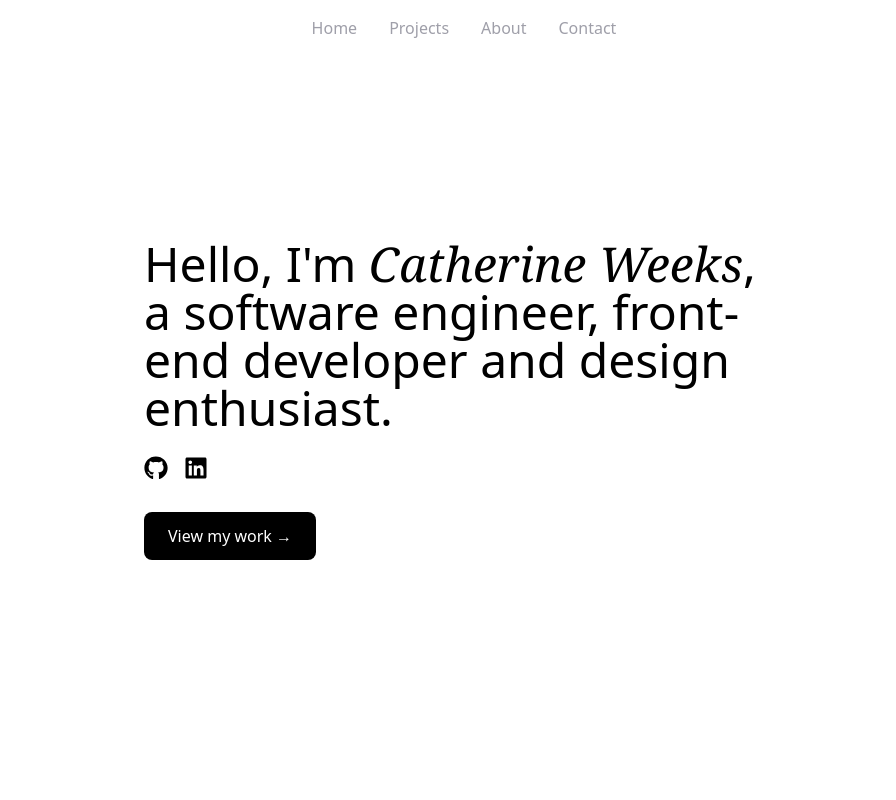
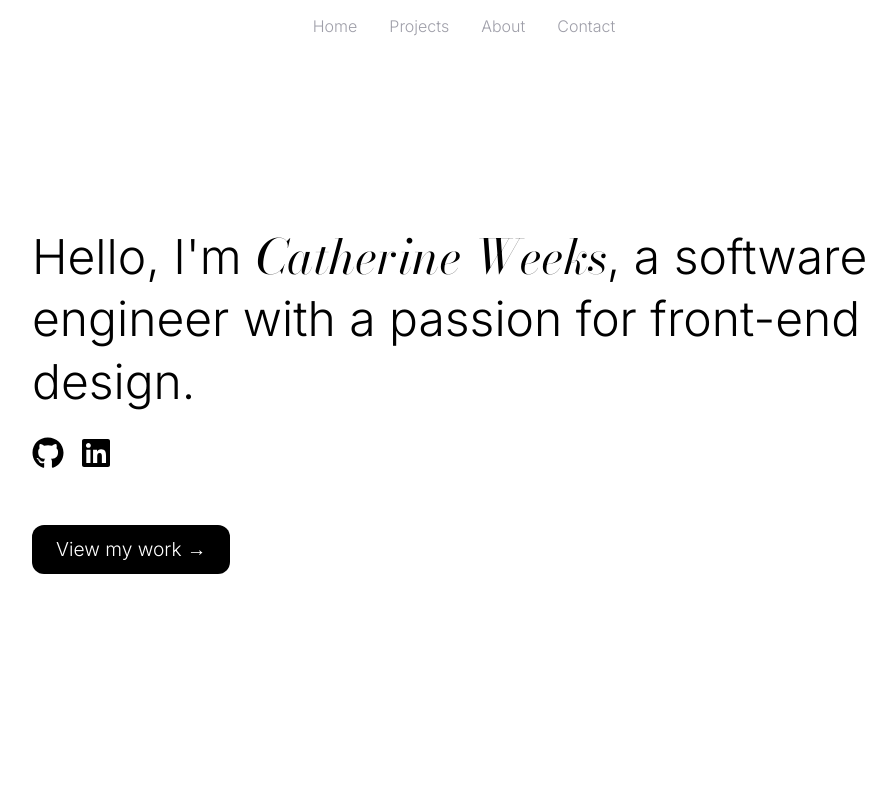
Before and after one commit to catherinetweeks/portfolio, a React (Vite) app: page / in a window 1280 px wide. Shown: the top 800 px of the page, without its empty margins (176-1072 px from the left). Built offline with nearby package versions, Linux system fonts and the light colour scheme.

Commit message:
hero section scales nicely with window size

```diff
--- a/src/App.tsx
+++ b/src/App.tsx
@@ -15,10 +15,10 @@ export default function App() {
   };
 
   return (
-    <div className="font-sans text-black bg-white">
+    <div className="font-inter text-black bg-white">
       {/* nav bar */}
-      <nav className="fixed top-0 left-0 w-full bg-white z-50">
-        <ul className="flex justify-center gap-8 py-4 text-zinc-400">
+      <nav className="fixed top-0 left-0 w-full bg-white">
+        <ul className="flex justify-center gap-4 sm:gap-6 md:gap-8 py-4 text-zinc-400">
           <li>
             <button onClick={() => scrollToSection(homeRef)}>Home</button>
           </li>
@@ -35,16 +35,15 @@ export default function App() {
       </nav>
 
       {/* home */}
-      <section ref={homeRef} className="h-screen flex items-center justify-center">
+      <section ref={homeRef} className="h-screen flex items-center justify-center p-5">
         <motion.div
           initial={{ opacity: 0, y: 20 }}
           animate={{ opacity: 1, y: 0 }}
-          transition={{ duration: 0.8 }}
-          className="max-w-2xl px-4"
+          transition={{ duration: 1.0 }}
+          className="max-w-4xl px-4"
         >
-          <h1 className="text-3xl md:text-5xl font-light">
-            Hello, I'm <span className="italic font-serif">Catherine Weeks</span>, a software engineer,
-            front-end developer and design enthusiast.
+          <h1 className="text-[clamp(1.8rem,_6vw,_3rem)] font-inter">
+            Hello, I'm <span className="italic font-bodoni">Catherine Weeks</span>, a software engineer with a passion for front-end design.
           </h1>
 
           {/* clickable icons */}
@@ -54,7 +53,7 @@ export default function App() {
               target="_blank"
               rel="noopener noreferrer"
             >
-              <FaGithub className="w-6 h-6"/>
+              <FaGithub className="w-8 h-8"/>
             </a>
 
             <a
@@ -62,14 +61,14 @@ export default function App() {
               target="_blank"
               rel="noopener noreferrer"
             >
-              <FaLinkedin className="w-6 h-6"/>
+              <FaLinkedin className="w-8 h-8"/>
             </a>
           </div>
 
           {/* view my work */}
           <button
             onClick={() => scrollToSection(projectsRef)}
-            className="mt-8 px-6 py-3 bg-black text-white rounded-lg flex items-center gap-2 hover:bg-gray-800 transition"
+            className="mt-14 px-6 py-3 bg-black text-[clamp(0.8rem,_3vw,_1.2rem)] text-white rounded-xl flex items-center gap-2 hover:-translate-y-1"
           >
             View my work →
           </button>
--- a/src/components/HeroSection.tsx
+++ /dev/null
@@ -1,8 +0,0 @@
-function HeroSection() {
-  return (
-    <div>
-    </div>
-  )
-}
-
-export default HeroSection
--- a/src/index.css
+++ b/src/index.css
@@ -1 +1,23 @@
+@import url('https://fonts.googleapis.com/css2?family=Bodoni+Moda:ital,opsz,wght@0,6..96,400..900;1,6..96,400..900&family=Inter:ital,opsz,wght@0,14..32,100..900;1,14..32,100..900&display=swap');
+
 @import "tailwindcss";
+
+@theme {
+    --font-inter: 'Inter', 'sans';
+    --font-bodoni: 'Bodoni Moda', 'serif';
+}
+
+.font-inter {
+  font-family: "Inter", sans-serif;
+  font-optical-sizing: auto;
+  font-weight: 300;
+  font-style: normal;
+  line-height: 1.3;
+}
+
+.font-bodoni {
+  font-family: "Bodoni Moda", serif;
+  font-optical-sizing: auto;
+  font-weight: 400;
+  font-style: italic;
+}
```
